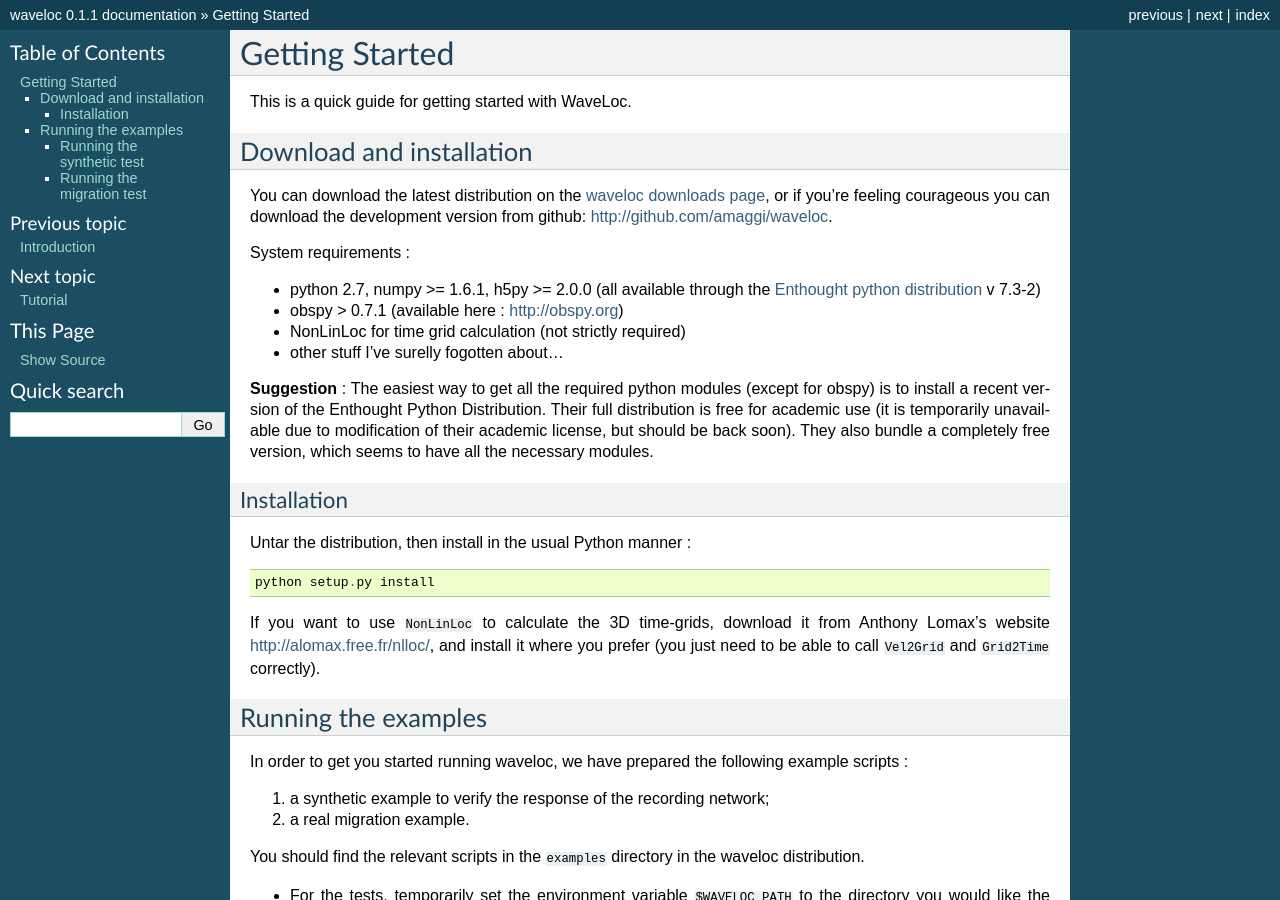
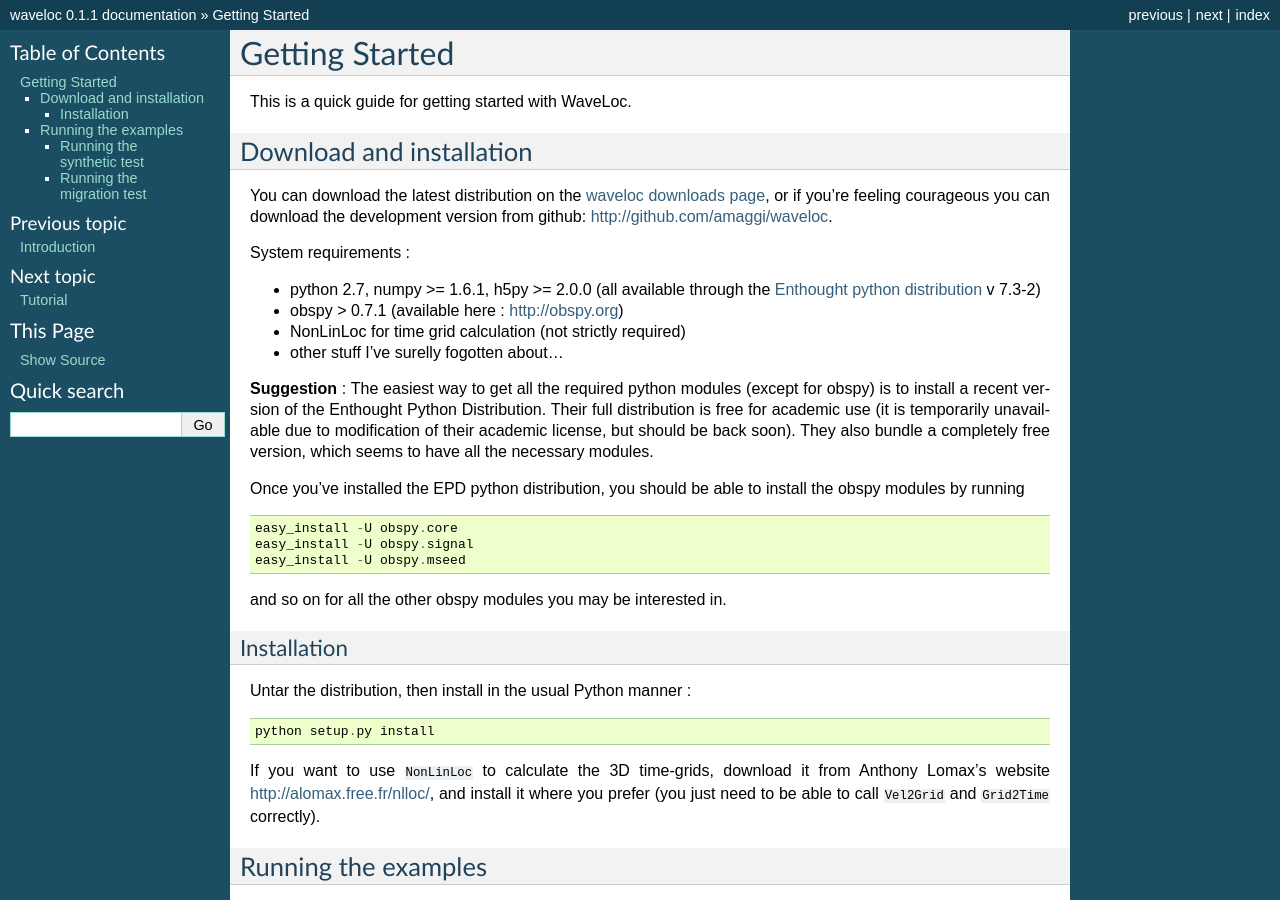
Before and after one commit to amaggi/waveloc, a Sphinx documentation site: the page built from sphinx/getting_started.rst, in a window 1280 px wide and 900 px high. Built offline with Sphinx 7.4.7, drawn with Linux system fonts in a browser that asks for light colours; formulas are drawn with MathJax 3.

Commit message:
Updated doc for obspy installation

```diff
--- a/sphinx/getting_started.rst
+++ b/sphinx/getting_started.rst
@@ -29,6 +29,15 @@
 due to modification of their academic license, but should be back soon).  They
 also bundle a completely free version, which seems to have all the necessary
 modules.
+
+Once you've installed the EPD python distribution, you should be able to
+install the obspy modules by running ::
+
+  easy_install -U obspy.core
+  easy_install -U obspy.signal
+  easy_install -U obspy.mseed
+
+and so on for all the other obspy modules you may be interested in.
 
 Installation
 ------------
```
